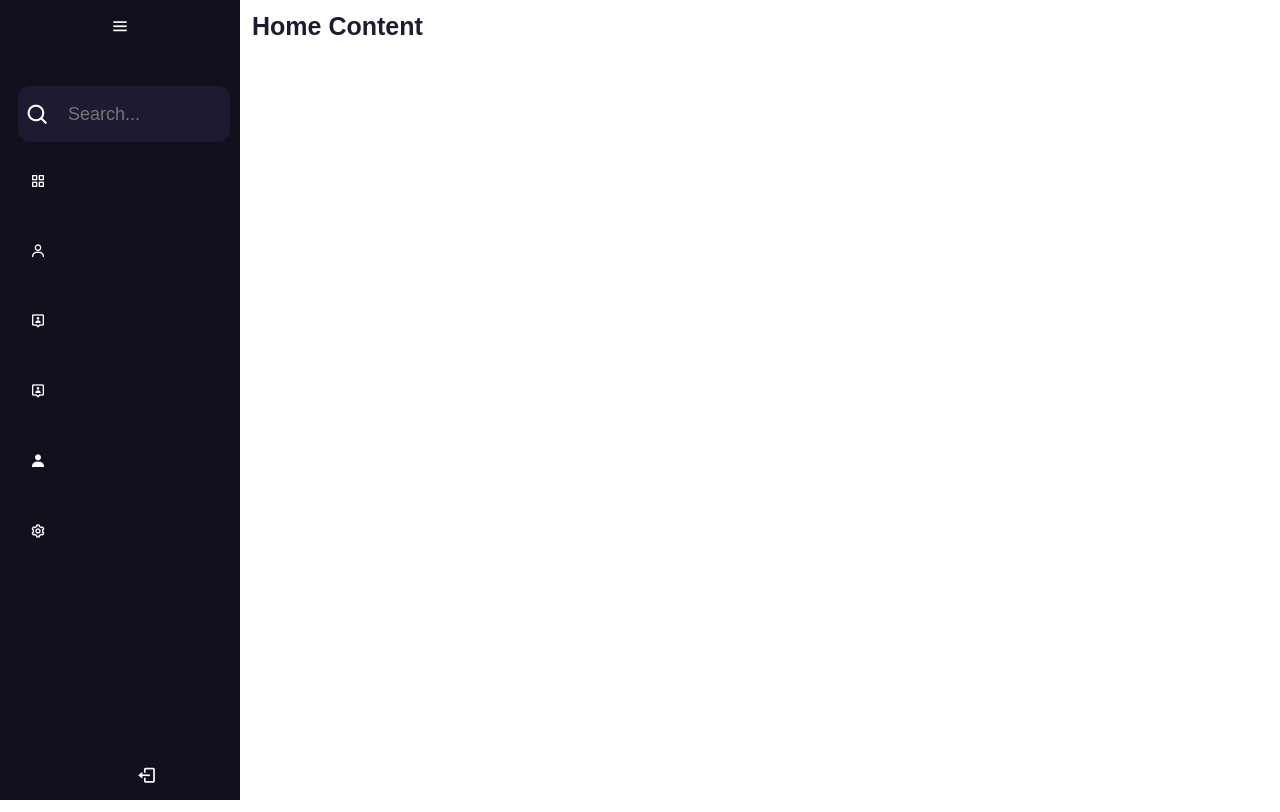
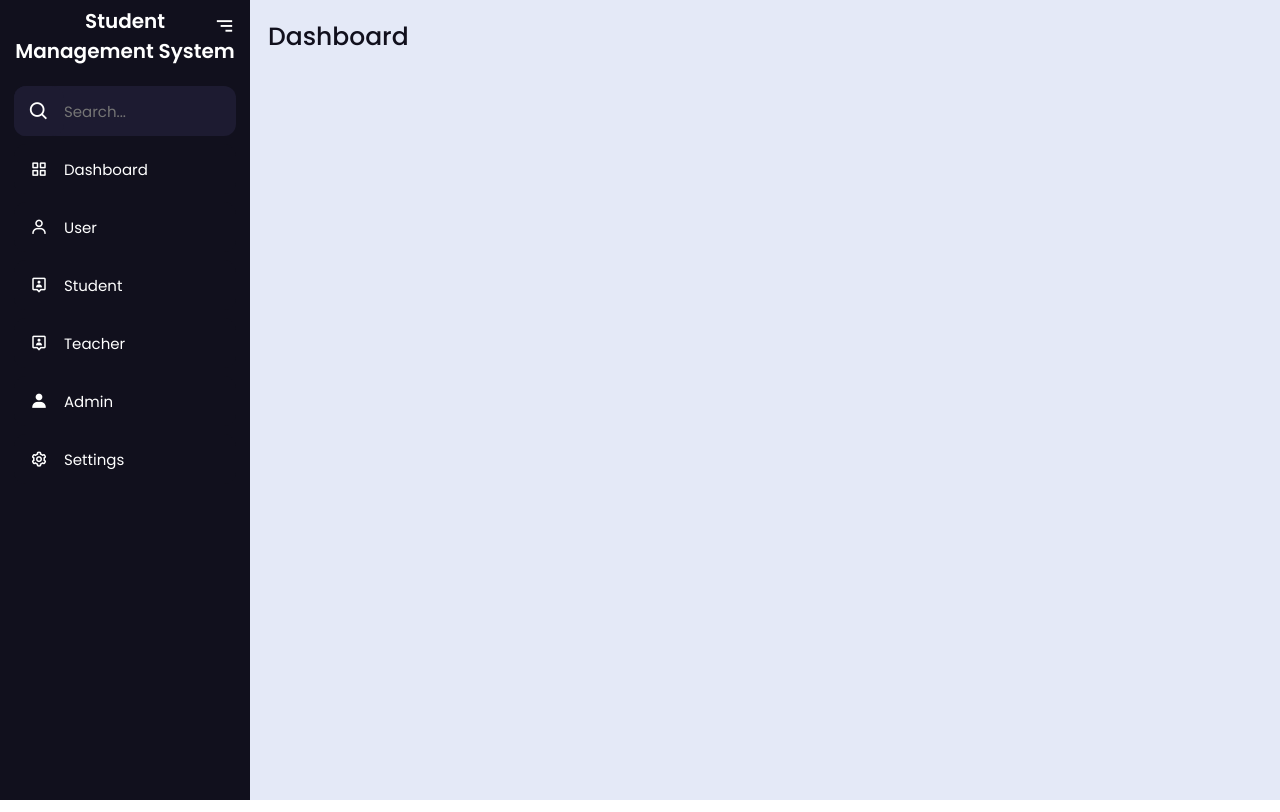
Before and after one commit to DaisyGoswami22/1st-repo, a plain HTML site: page frontend/sidebar menu/sidebar.html in a window 1280 px wide. Both pictures are taken after a click on the icon 39 px from the left and 31 px from the top of the page. Drawn offline with nearby package versions, Linux system fonts and the light colour scheme.

Commit message:
Sidebar fixed

```diff
--- a/frontend/sidebar menu/sidebar.html
+++ b/frontend/sidebar menu/sidebar.html
@@ -7,23 +7,19 @@
     <title>Student Management System</title>
     <link rel="stylesheet" type="text/css" href="style.css" />
 
-    <!-- Boxicons CDN link -->
     <link
-      href="https://unpkg.com/boxicons@2.1.4/css/boxicons.min.css"
+      href="https://unpkg.com/boxicons@2.0.7/css/boxicons.min.css"
       rel="stylesheet"
     />
+    <meta name="viewport" content="width=device-width, initial-scale=1.0" />
   </head>
   <body>
     <div class="sidebar">
-      <div class="logo_content">
-        <div class="logo">
-          <i class="bx bx-male-female"></i>
-          <div class="logo_name">Student Management System</div>
-        </div>
-
+      <div class="logo-details">
+        <div class="logo_name">Student Management System</div>
         <i class="bx bx-menu" id="btn"></i>
       </div>
-      <ul class="nav_list">
+      <ul class="nav-list">
         <li>
           <i class="bx bx-search"></i>
           <input type="text" placeholder="Search..." />
@@ -73,28 +69,34 @@
           <span class="tooltip">Settings</span>
         </li>
       </ul>
-      <a href="#">
-        <i class="bx bx-log-out" id="log_out"></i>
-        <span class="links_name">Log Out</span>
-      </a>
     </div>
-    <div class="home_content">
-      <div class="text">Home Content</div>
-    </div>
+    <section class="home-section">
+      <div class="text">Dashboard</div>
+    </section>
+    <script>
+      let sidebar = document.querySelector(".sidebar");
+      let closeBtn = document.querySelector("#btn");
+      let searchBtn = document.querySelector(".bx-search");
 
-    <script>
-      let btn = document.querySelector("#btn");
-      let sidebar = document.querySelector(".sidebar");
-      let searchBtn = document.querySelector("bx-search");
-      let home_content = document.querySelector(".home_content");
+      closeBtn.addEventListener("click", () => {
+        sidebar.classList.toggle("open");
+        menuBtnChange(); //calling the function(optional)
+      });
 
-      btn.onclick = function () {
-        sidebar.classList.toggle("active");
-        home_content.classList.toggle("home_content_margin");
-      };
-      searchBtn.onclick = function () {
-        sidebar.classList.toggle("active");
-      };
+      searchBtn.addEventListener("click", () => {
+        // Sidebar open when you click on the search iocn
+        sidebar.classList.toggle("open");
+        menuBtnChange(); //calling the function(optional)
+      });
+
+      // following are the code to change sidebar button(optional)
+      function menuBtnChange() {
+        if (sidebar.classList.contains("open")) {
+          closeBtn.classList.replace("bx-menu", "bx-menu-alt-right"); //replacing the iocns class
+        } else {
+          closeBtn.classList.replace("bx-menu-alt-right", "bx-menu"); //replacing the iocns class
+        }
+      }
     </script>
   </body>
 </html>
--- a/frontend/sidebar menu/style.css
+++ b/frontend/sidebar menu/style.css
@@ -1,3 +1,6 @@
+/* Google Font Link */
+@import url('https://fonts.googleapis.com/css2?family=Poppins:wght@200;300;400;500;600;700&amp;display=swap');
+
 * {
     margin: 0;
     padding: 0;
@@ -5,202 +8,283 @@
     font-family: "Poppins", sans-serif;
 }
 
-body {
+.sidebar {
+    position: fixed;
+    left: 0;
+    top: 0;
+    height: 100%;
+    width: 78px;
+    background: #11101D;
+    padding: 6px 14px;
+    z-index: 99;
+    transition: all 0.5s ease;
+}
+
+.sidebar.open {
+    width: 250px;
+}
+
+.sidebar .logo-details {
+    height: 60px;
+    display: flex;
+    align-items: center;
     position: relative;
-    min-height: 100vh;
+}
+
+.sidebar .logo-details .icon {
+    opacity: 0;
+    transition: all 0.5s ease;
+}
+
+.sidebar .logo-details .logo_name {
+    color: #fff;
+    font-size: 20px;
+    text-align: center;
+    font-weight: 600;
+    opacity: 0;
+    transition: all 0.5s ease;
+}
+
+.sidebar.open .logo-details .icon,
+.sidebar.open .logo-details .logo_name {
+    opacity: 1;
+}
+
+.sidebar .logo-details #btn {
+    position: absolute;
+    top: 50%;
+    right: 0;
+    transform: translateY(-50%);
+    font-size: 22px;
+    transition: all 0.4s ease;
+    font-size: 23px;
+    text-align: center;
+    cursor: pointer;
+    transition: all 0.5s ease;
+}
+
+.sidebar.open .logo-details #btn {
+    text-align: right;
+    margin-top: -10px;
+}
+
+.sidebar i {
+    color: #fff;
+    height: 60px;
+    min-width: 50px;
+    font-size: 28px;
+    text-align: center;
+    line-height: 60px;
+}
+
+.sidebar .nav-list {
+    margin-top: 20px;
+    height: 100%;
+}
+
+.sidebar li {
+    position: relative;
+    margin: 8px 0;
+    list-style: none;
+}
+
+.sidebar li .tooltip {
+    position: absolute;
+    top: -20px;
+    left: calc(100% + 15px);
+    z-index: 3;
+    background: #fff;
+    box-shadow: 0 5px 10px rgba(0, 0, 0, 0.3);
+    padding: 6px 12px;
+    border-radius: 4px;
+    font-size: 15px;
+    font-weight: 400;
+    opacity: 0;
+    white-space: nowrap;
+    pointer-events: none;
+    transition: 0s;
+}
+
+.sidebar li:hover .tooltip {
+    opacity: 1;
+    pointer-events: auto;
+    transition: all 0.4s ease;
+    top: 50%;
+    transform: translateY(-50%);
+}
+
+.sidebar.open li .tooltip {
+    display: none;
+}
+
+.sidebar input {
+    font-size: 15px;
+    color: #FFF;
+    font-weight: 400;
+    outline: none;
+    height: 50px;
     width: 100%;
+    width: 50px;
+    border: none;
+    border-radius: 12px;
+    transition: all 0.5s ease;
+    background: #1d1b31;
+}
+
+.sidebar.open input {
+    padding: 0 20px 0 50px;
+    width: 100%;
+}
+
+.sidebar .bx-search {
+    position: absolute;
+    top: 50%;
+    left: 0;
+    transform: translateY(-50%);
+    font-size: 22px;
+    background: #1d1b31;
+    color: #FFF;
+}
+
+.sidebar.open .bx-search:hover {
+    background: #1d1b31;
+    color: #FFF;
+}
+
+.sidebar .bx-search:hover {
+    background: #FFF;
+    color: #11101d;
+}
+
+.sidebar li a {
+    display: flex;
+    height: 100%;
+    width: 100%;
+    border-radius: 12px;
+    align-items: center;
+    text-decoration: none;
+    transition: all 0.4s ease;
+    background: #11101D;
+}
+
+.sidebar li a:hover {
+    background: #FFF;
+}
+
+.sidebar li a .links_name {
+    color: #fff;
+    font-size: 15px;
+    font-weight: 400;
+    white-space: nowrap;
+    opacity: 0;
+    pointer-events: none;
+    transition: 0.4s;
+}
+
+.sidebar.open li a .links_name {
+    opacity: 1;
+    pointer-events: auto;
+}
+
+.sidebar li a:hover .links_name,
+.sidebar li a:hover i {
+    transition: all 0.5s ease;
+    color: #11101D;
+}
+
+.sidebar li i {
+    height: 50px;
+    line-height: 50px;
+    font-size: 18px;
+    border-radius: 12px;
+}
+
+.sidebar li.profile {
+    position: fixed;
+    height: 60px;
+    width: 78px;
+    left: 0;
+    bottom: -8px;
+    padding: 10px 14px;
+    background: #1d1b31;
+    transition: all 0.5s ease;
     overflow: hidden;
 }
 
-.sidebar {
-    position: fixed;
-    top: 0;
-    left: 0;
-    height: 100%;
-    width: 78px;
-    background: #11101d;
-    padding: 6px 14px;
+.sidebar.open li.profile {
+    width: 250px;
+}
+
+.sidebar li .profile-details {
+    display: flex;
+    align-items: center;
+    flex-wrap: nowrap;
+}
+
+.sidebar li img {
+    height: 45px;
+    width: 45px;
+    object-fit: cover;
+    border-radius: 6px;
+    margin-right: 10px;
+}
+
+.sidebar li.profile .name,
+.sidebar li.profile .job {
+    font-size: 15px;
+    font-weight: 400;
+    color: #fff;
+    white-space: nowrap;
+}
+
+.sidebar li.profile .job {
+    font-size: 12px;
+}
+
+.sidebar .profile #log_out {
+    position: absolute;
+    top: 50%;
+    right: 0;
+    transform: translateY(-50%);
+    background: #1d1b31;
+    width: 100%;
+    height: 60px;
+    line-height: 60px;
+    border-radius: 0px;
     transition: all 0.5s ease;
 }
 
-.active {
-    width: 240px !important;
+.sidebar.open .profile #log_out {
+    width: 50px;
+    background: none;
 }
 
-.sidebar .logo_content .logo {
-    color: #fff;
-    display: flex;
-    height: 60px;
-    width: 100px;
-    align-items: center;
-    opacity: 0;
-    pointer-events: none;
+.home-section {
+    position: relative;
+    background: #E4E9F7;
+    min-height: 100vh;
+    top: 0;
+    left: 78px;
+    width: calc(100% - 78px);
     transition: all 0.5s ease;
+    z-index: 2;
 }
 
-.sidebar .active .logo_content .logo {
-    opacity: 1;
-    pointer-events: none;
+.sidebar.open~.home-section {
+    left: 250px;
+    width: calc(100% - 250px);
 }
 
-.logo_content .logo i {
-    font-size: 29px;
-    margin-right: 5px;
+.home-section .text {
+    display: inline-block;
+    color: #11101d;
+    font-size: 25px;
+    font-weight: 500;
+    margin: 18px
 }
 
-.logo_content .logo .logo_name {
-    font-size: 20px;
-    font-weight: 403px;
-    font-weight: bold;
+@media (max-width: 420px) {
+    .sidebar li .tooltip {
+        display: none;
+    }
 }
-
-.sidebar #btn {
-    position: absolute;
-    color: #fff;
-    top: 6px;
-    left: 50%;
-    font-size: 20px;
-    height: 50px;
-    width: 50px;
-    text-align: center;
-    line-height: 40px;
-    transform: translateX(-50%);
-}
-
-.sidebar .active #btn {
-    left: 90%;
-}
-
-.sidebar ul {
-    margin-top: 20px;
-}
-
-.sidebar ul li {
-    position: relative;
-    height: 70px;
-    width: 100%;
-    margin: 0 4px;
-    list-style: none;
-    line-height: 30px;
-}
-
-.sidebar ul li .tooltip {
-    position: absolute;
-    left: 122px;
-    top: 0;
-    transform: translate(-50%, -50%);
-    border-radius: 6px;
-    height: 35px;
-    width: 122px;
-    background: #fff;
-    line-height: 35px;
-    text-align: center;
-    box-shadow: 0 5px 10px rgba(0, 0, 0, 0.2);
-    transition: 0s;
-    opacity: 0;
-    pointer-events: none;
-    display: block;
-}
-
-.sidebar .active ul li .tooltip {
-    display: none;
-}
-
-.sidebar ul li:hover .tooltip {
-    transition: all 0.5s ease;
-    opacity: 1;
-    top: 50%;
-
-}
-
-.sidebar ul li input {
-    position: absolute;
-    height: 80%;
-    width: 100%;
-    left: 0;
-    top: 0;
-    border-radius: 12px;
-    outline: none;
-    border: none;
-    background: #1d1b31;
-    padding-left: 50px;
-    font-size: 18px;
-    color: #fff;
-}
-
-.sidebar ul li .bx-search {
-    position: absolute;
-    z-index: 99;
-    color: #fff;
-    font-size: 25px;
-    top: 5px;
-    transition: all 0.5s ease;
-}
-
-.sidebar ul li .bx-search:hover {
-    background: #fff;
-    color: #1d1b31;
-}
-
-.sidebar ul li a {
-    color: #fff;
-    display: flex;
-    align-items: center;
-    text-decoration: none;
-    transition: all 0.3 ease;
-    border-radius: 12px;
-    white-space: nowrap;
-}
-
-.sidebar ul li a:hover {
-    color: #11101d;
-    background: #fff;
-}
-
-.sidebar ul li i {
-    height: 50px;
-    min-width: 40px;
-    border-radius: 12px;
-    line-height: 50px;
-    text-align: center;
-}
-
-.sidebar .links_name {
-    opacity: 0;
-    pointer-events: none;
-    transition: all 0.5s ease;
-}
-
-.sidebar #log_out {
-    position: absolute;
-    left: 69%;
-    bottom: 15px;
-    transform: translateX(-50%);
-    min-width: 58px;
-    font-size: 20px;
-    color: #fff;
-}
-
-.home_content {
-    margin-left: 78px;
-    height: 100%;
-    width: calc(100% -78px);
-    transition: all 0.5s ease;
-}
-
-.home_content_margin {
-    margin-left: 240px;
-}
-
-.home_content .text {
-    font-size: 25px;
-    font-weight: 500;
-    color: #1d1b31;
-    margin: 12px;
-    font-weight: bold;
-}
-
-.sidebar .active~.home_content {
-    width: calc(100% -240px);
-    left: 240px;
-}
```
